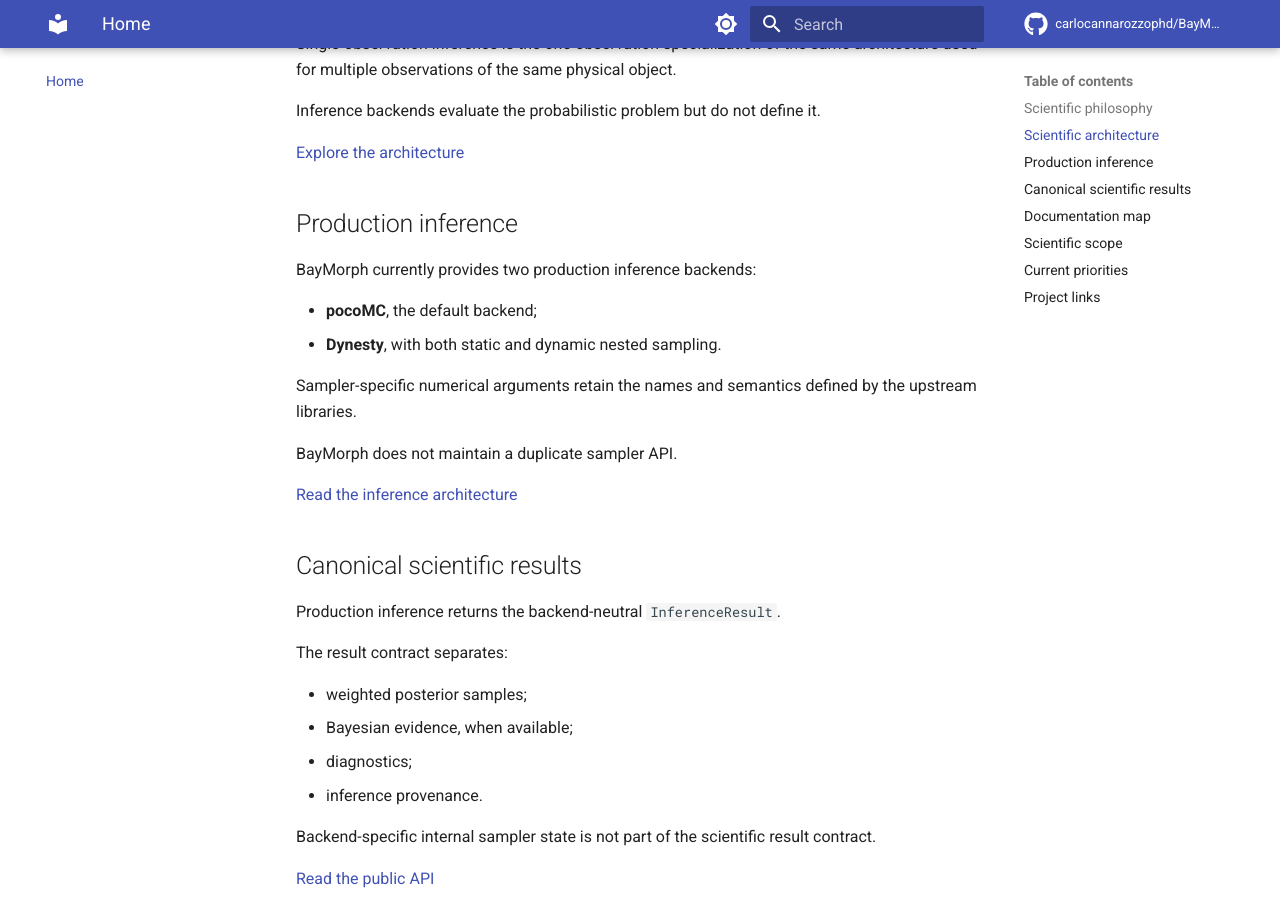
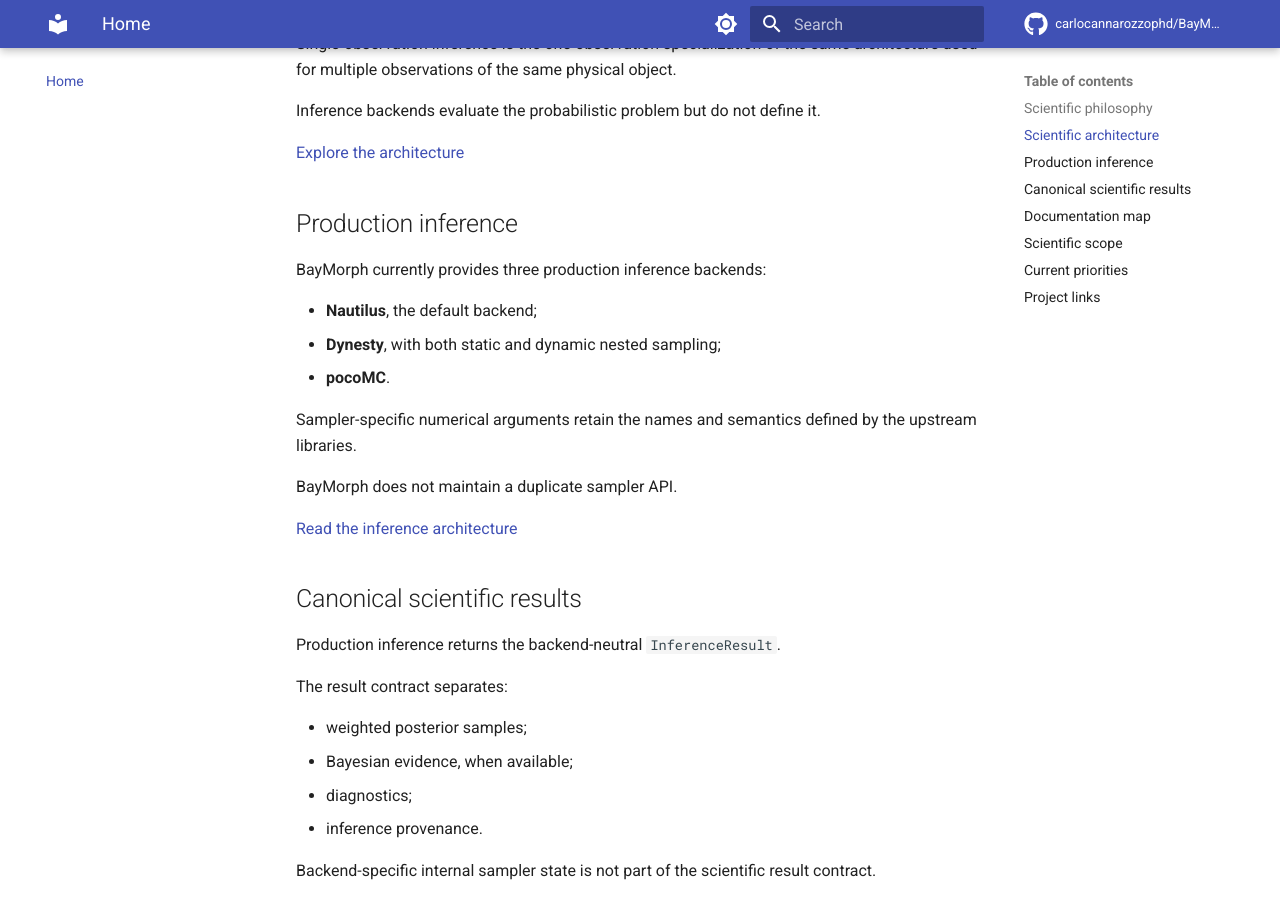
Before and after one commit to carlocannarozzophd/BayMorph, an MkDocs documentation site: the page built from docs/index.md, in a window 1280 px wide and 900 px high, scrolled down 1538 px. Built offline with MkDocs 1.6.1 and Material for MkDocs 9.7.7, drawn with Linux system fonts in a browser that asks for light colours; comment, search, counter and statistics services are not loaded.

Commit message:
Align public documentation and packaging

```diff
--- a/docs/index.md
+++ b/docs/index.md
@@ -71,10 +71,11 @@ Inference backends evaluate the probabilistic problem but do not define it.
 
 ## Production inference
 
-BayMorph currently provides two production inference backends:
+BayMorph currently provides three production inference backends:
 
-- **pocoMC**, the default backend;
-- **Dynesty**, with both static and dynamic nested sampling.
+- **Nautilus**, the default backend;
+- **Dynesty**, with both static and dynamic nested sampling;
+- **pocoMC**.
 
 Sampler-specific numerical arguments retain the names and semantics defined by
 the upstream libraries.
--- a/mkdocs.yml
+++ b/mkdocs.yml
@@ -72,6 +72,7 @@ nav:
   - Production Workflow: architecture/PRODUCTION_WORKFLOW.md
   - Multi-Observation Workflow: architecture/MULTI_OBSERVATION_PUBLIC_WORKFLOW.md
   - Validation: architecture/VALIDATION.md
+  - Validation Architecture: architecture/VALIDATION_ARCHITECTURE.md
   - Architecture Decisions:
     - Policy: architecture/decisions/README.md
 
@@ -80,7 +81,7 @@ nav:
 - Research:
 
   - Paper Blueprint: research/PAPER_BLUEPRINT.md
-  - Multi-Observation Formulation: research/MULTIBAND_FORMULATION.md
+  - Multi-Observation Formulation: research/MULTI_OBSERVATION_FORMULATION.md
   - Preparation-Free Multi-Observation Recovery: research/PREPARATION_FREE_MULTI_OBSERVATION_RECOVERY.md
   - Multi-Observation Simulation-Based Calibration: research/MULTI_OBSERVATION_SBC.md
   - Adaptive Rendering: research/ADAPTIVE_RENDERING.md
```
Also changed, not shown: README.md (+8 -8 lines), docs/API.md (+3 -2 lines), 1 other file.
